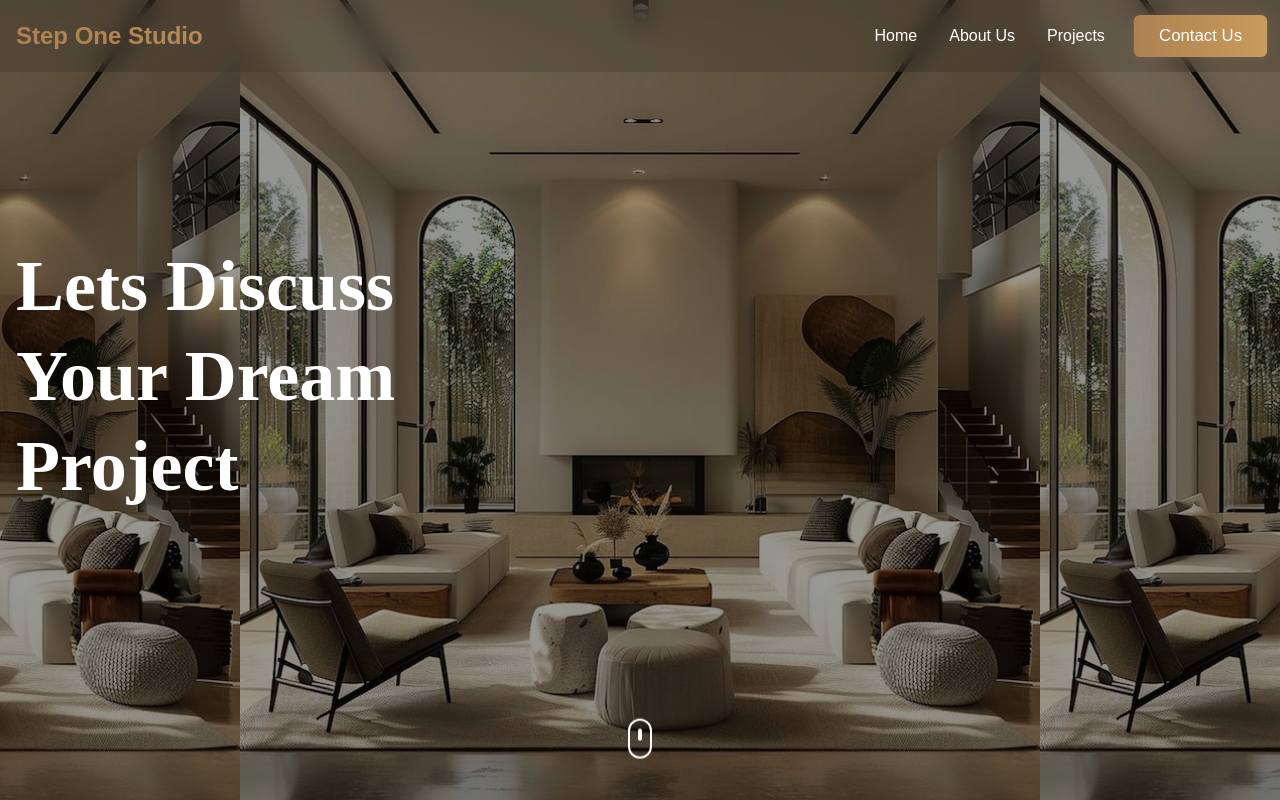
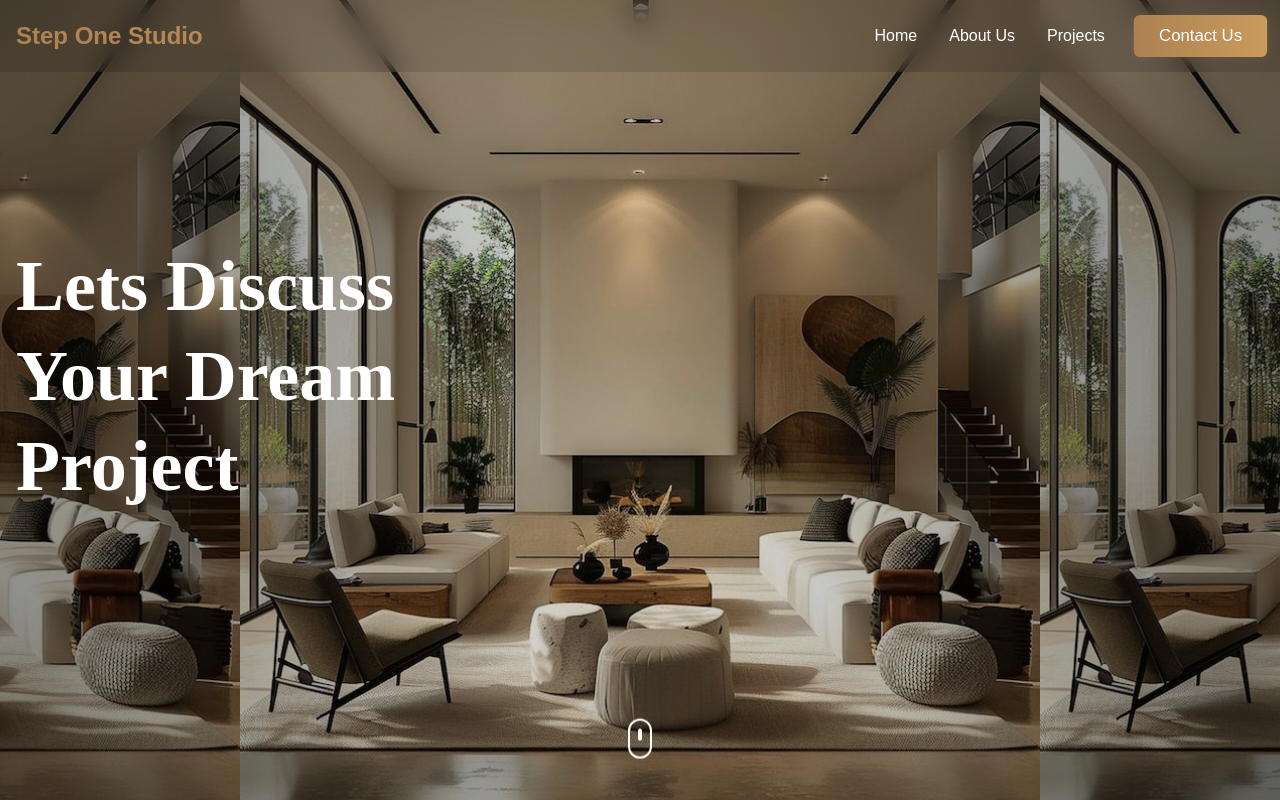
Before and after one commit to jitendersuryabhangautam/architecture-website, a Next.js app: page /contact in a window 1280 px wide. Shown: the top 800 px of the page. Built offline with nearby package versions, Linux system fonts and the light colour scheme.

Commit message:
`Update Hero components with radial gradients`

```diff
--- a/app/components/ContactHero.js
+++ b/app/components/ContactHero.js
@@ -53,8 +53,19 @@ export default function Hero() {
           backgroundPosition: "center",
         }}
       >
-        {/* Dark overlay for better text readability */}
-        <div className="absolute inset-0 bg-black/40"></div>
+        {/* Multiple radial gradients for more dramatic effect */}
+        <div
+          className="absolute inset-0"
+          style={{
+            background: `
+      radial-gradient(circle at 0% 0%, rgba(0,0,0,0.5) 0%, transparent 50%),
+      radial-gradient(circle at 100% 0%, rgba(0,0,0,0.5) 0%, transparent 50%),
+      radial-gradient(circle at 0% 100%, rgba(0,0,0,0.5) 0%, transparent 50%),
+      radial-gradient(circle at 100% 100%, rgba(0,0,0,0.5) 0%, transparent 50%),
+      radial-gradient(circle at center, rgba(0,0,0,0.1) 0%, transparent 70%)
+    `,
+          }}
+        ></div>
 
         <div className="container mx-auto relative z-10">
           <div className="text-start mb-12">
--- a/app/components/Hero.js
+++ b/app/components/Hero.js
@@ -57,8 +57,19 @@ export default function Hero() {
           backgroundPosition: "center",
         }}
       >
-        {/* Dark overlay for better text readability */}
-        <div className="absolute inset-0 bg-black/40"></div>
+        {/* Multiple radial gradients for more dramatic effect */}
+        <div
+          className="absolute inset-0"
+          style={{
+            background: `
+      radial-gradient(circle at 0% 0%, rgba(0,0,0,0.5) 0%, transparent 50%),
+      radial-gradient(circle at 100% 0%, rgba(0,0,0,0.5) 0%, transparent 50%),
+      radial-gradient(circle at 0% 100%, rgba(0,0,0,0.5) 0%, transparent 50%),
+      radial-gradient(circle at 100% 100%, rgba(0,0,0,0.5) 0%, transparent 50%),
+      radial-gradient(circle at center, rgba(0,0,0,0.1) 0%, transparent 70%)
+    `,
+          }}
+        ></div>
 
         <div className="container mx-auto relative z-10">
           <div className="text-start mb-12">
```
